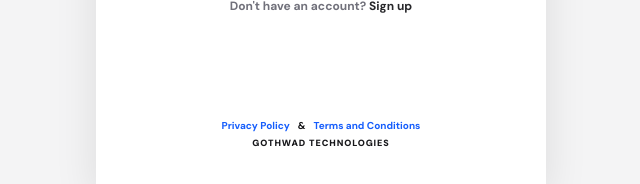
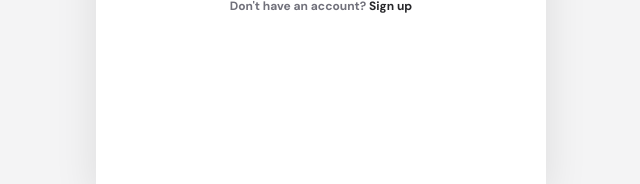
Before and after one commit to gothwadtechnologies/gxchatindia, a React (Vite) app: page /login in a window 1280 px wide. Shown: the part 602-786 px from the top of the page, without its empty margins (319-959 px from the left). Built offline with nearby package versions, Linux system fonts and the light colour scheme; no server answers.

Commit message:
Update src/features/auth/LoginScreen.tsx via GTech AI Studio

```diff
--- a/src/features/auth/LoginScreen.tsx
+++ b/src/features/auth/LoginScreen.tsx
@@ -103,7 +103,7 @@ export default function LoginScreen() {
 
   return (
     <div className="h-full overflow-y-auto bg-white flex flex-col items-center relative font-sans">
-      <div className="w-full max-w-md px-8 pt-16 pb-12 z-10 flex flex-col min-h-full relative">
+      <div className="w-full px-8 pt-16 pb-12 z-10 flex flex-col min-h-full relative">
         {/* Branding Overlay - Absolute to not push content down */}
         <div className="absolute top-6 left-0 right-0 flex items-center justify-center gap-2">
           <div className="bg-zinc-50 px-3 py-1.5 rounded-full border border-zinc-100 flex items-center gap-2 shadow-sm">
@@ -240,16 +240,6 @@ export default function LoginScreen() {
             <Link to="/signup" className="text-xs font-bold text-zinc-800 hover:underline">Sign up</Link>
           </div>
         </form>
-
-        {/* Footer at the very bottom */}
-        <div className="mt-auto pt-12 flex flex-col items-center gap-1">
-          <div className="flex items-center gap-2 text-[10px] font-bold">
-            <Link to="/privacy-policy" className="text-blue-600 hover:underline">Privacy Policy</Link>
-            <span className="text-zinc-900">&</span>
-            <Link to="/terms" className="text-blue-600 hover:underline">Terms and Conditions</Link>
-          </div>
-          <span className="text-[9px] font-black text-zinc-900 uppercase tracking-widest">Gothwad Technologies</span>
-        </div>
       </div>
     </div>
   );
```
